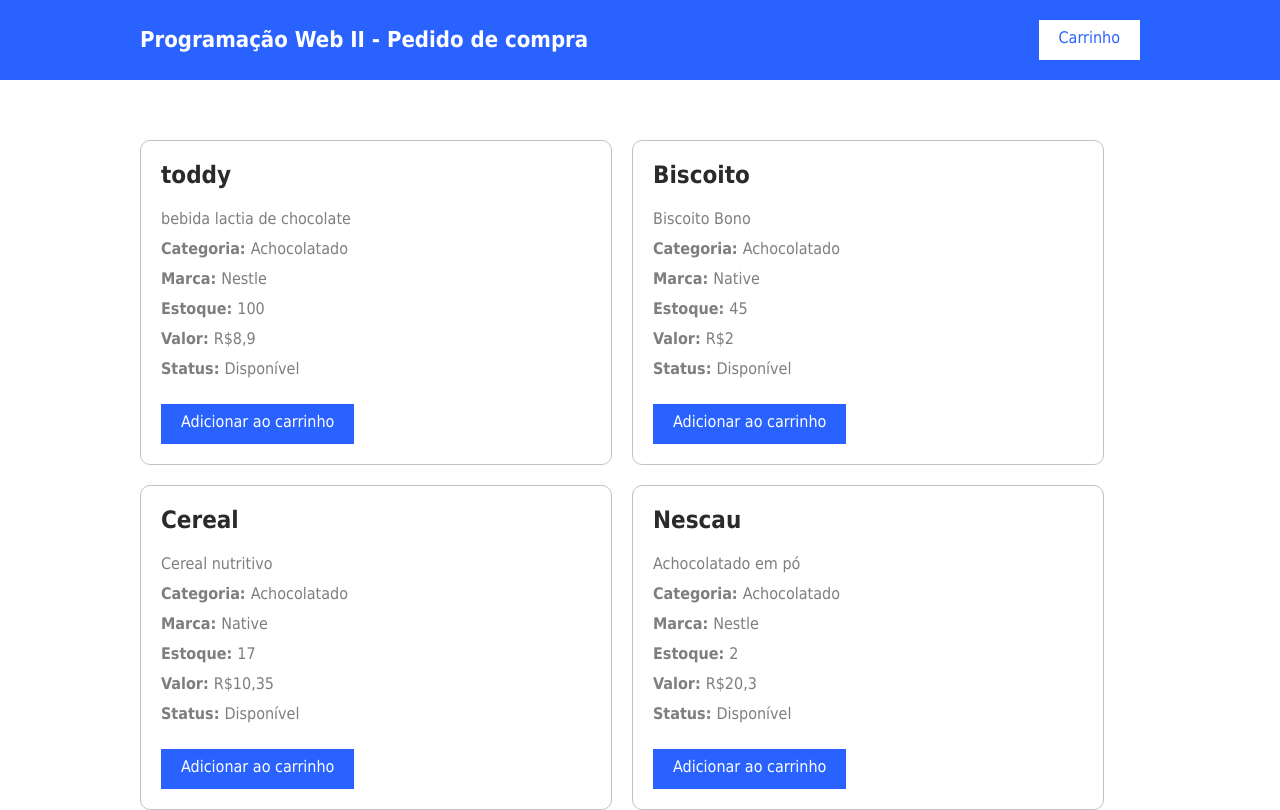
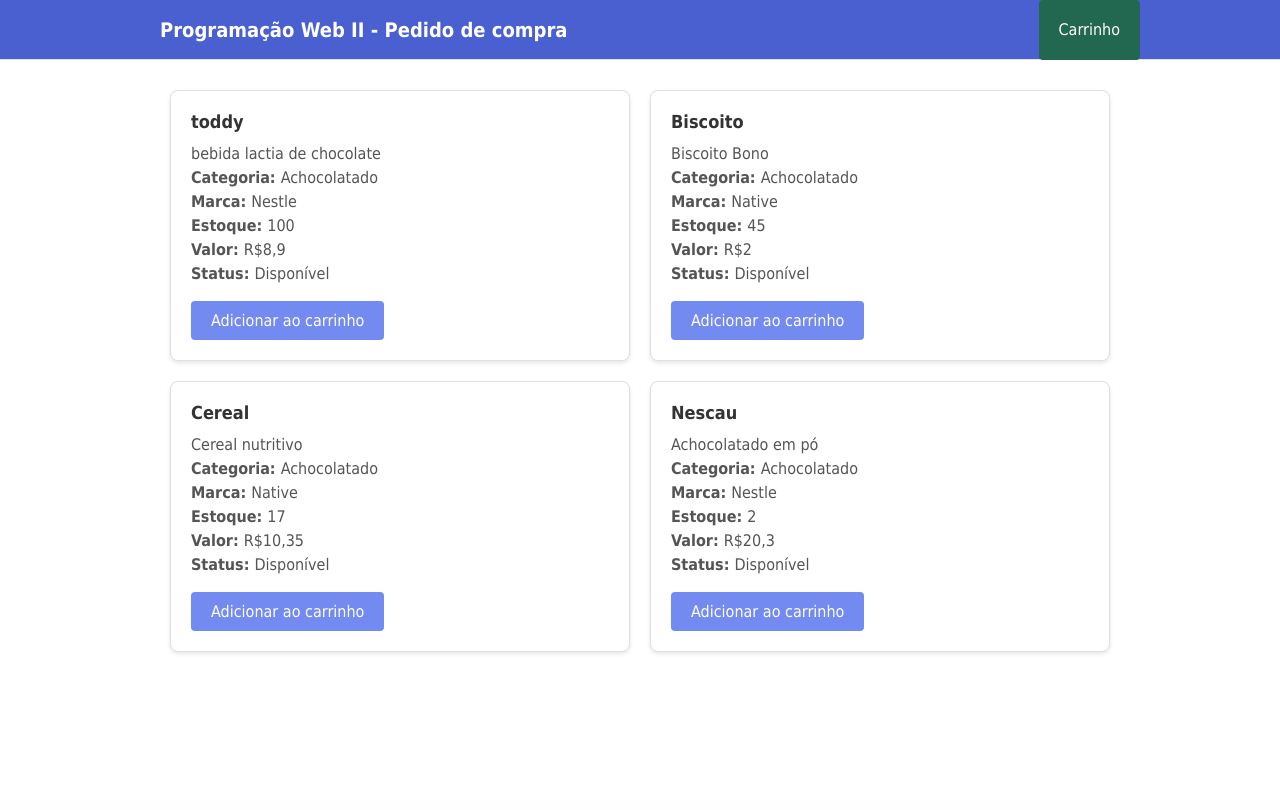
Before and after one commit to larissassk/gestao-compras, a PHP site: page /index.php in a window 1280 px wide. After the commit the page ends 654 px from the top, so only its background shows below. Run offline with PHP 8.4, Linux system fonts and the light colour scheme; data comes from the database, SQL or seed files in the repository.

Commit message:
atualiza estilo

```diff
--- a/css/style.css
+++ b/css/style.css
@@ -1,92 +1,84 @@
 * {
     margin: 0;
     padding: 0;
-    font-family: Tahoma;
+    font-family: Tahoma, sans-serif;
+    box-sizing: border-box;
 }
 
 .center {
-    width: 1000px;
+    max-width: 1000px;
     margin: 0 auto;
 }
 
 header {
     width: 100%;
-    height: 80px;
-    background: #2962ff;
-    margin-bottom: 40px;
+    height: 60px;
+    background: #4a60d1;
+    border-bottom: 1px solid #e0e0e0;
 }
 
 header h1 {
-    font-size: 22px;
+    font-size: 20px;
     float: left;
-    color: #fff;
-    line-height: 80px;
+    color: #ffffff;
+    line-height: 60px;
+    padding-left: 20px;
 }
 
 header a {
     float: right;
     text-decoration: none;
-    height: 40px;
-    color: #2962ff;
-    line-height: 36px;
-    margin-top: 20px;
+    color: #ffffff; /* Atualizado para a nova cor */
+    line-height: 60px;
     padding: 0 20px;
-    background: #ffffff;
+    background: #226750;
+    border-radius: 4px;
 }
 
 header a:hover {
-    opacity: 0.8;
+    opacity: 0.7;
 }
 
 section#produtos ul {
     list-style: none;
-    float: left;
-    width: inherit;
+    display: flex;
+    flex-wrap: wrap;
+    padding: 20px;
+    margin: 0;
 }
 
 section#produtos ul li {
-    float: left;
-    width: 430px;
-    padding: 20px 20px;
+    width: calc(50% - 20px);
+    padding: 20px;
     background: #ffffff;
-    margin: 20px 20px 0 0;
-    border: 1px solid #c2c2c2;
-    border-radius: 10px;
+    margin: 10px;
+    border: 1px solid #e0e0e0;
+    border-radius: 8px;
+    box-shadow: 0 2px 4px rgba(0, 0, 0, 0.1);
 }
 
 section#produtos ul li h2 {
-    float: left;
-    margin-bottom: 15px;
-    color: #2a2a2a;
+    font-size: 18px;
+    margin-bottom: 10px;
+    color: #333;
 }
 
 section#produtos ul li p {
-    float: left;
-    color: #7e7e7e;
-    clear: left;
-    line-height: 30px;
+    color: #555;
+    line-height: 1.5;
 }
 
 section#produtos ul li a {
     text-decoration: none;
-    margin-top: 20px;
-    height: 40px;
-    line-height: 36px;
-    clear: left;
-    padding: 0 20px;
+    display: inline-block;
+    margin-top: 15px;
+    padding: 10px 20px;
     color: #ffffff;
-    background: #2962ff;
-    float: left;
+    background: #738af0; /* Atualizado para a nova cor */
+    border-radius: 4px;
+    transition: background 0.3s ease;
 }
 
-section#produtos a {
-    text-decoration: none;
-    margin-top: 20px;
-    height: 40px;
-    line-height: 36px;
-    clear: left;
-    padding: 0 20px;
-    color: #ffffff;
-    background: #2962ff;
-    float: left;
+section#produtos ul li a:hover {
+    background: #4a60d1; /* Tom mais escuro da cor para o efeito hover */
 }
```
Also changed, not shown: marca.php (+31 -0 lines).
